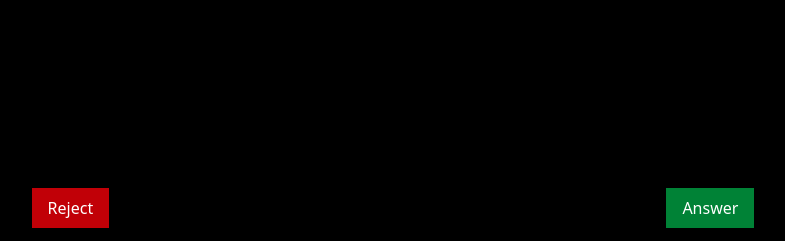
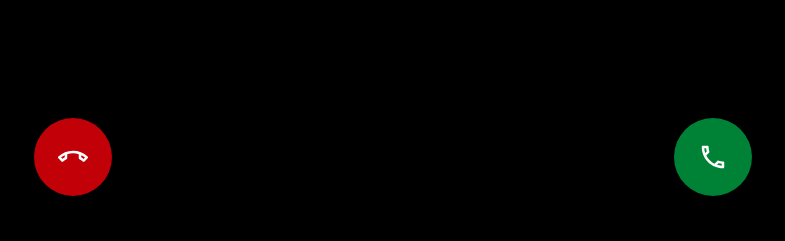
Before and after one commit to turtledev65/Brainrot-Caller, a React (Vite) app: page / in a window 1280 px wide. Shown: the part 556-797 px from the top of the page, without its empty margins (247-1032 px from the left). Built offline with nearby package versions, Linux system fonts and the light colour scheme.

Commit message:
Use icons for the ansswer and reject buttons and change the padding

```diff
--- a/src/components/call.tsx
+++ b/src/components/call.tsx
@@ -1,3 +1,8 @@
+import {
+  MdOutlineCall as CallAnswerIcon,
+  MdOutlineCallEnd as CallEndIcon,
+} from "react-icons/md";
+
 type Props = {
   isCalling: boolean;
   onRejectCall?: () => void;
@@ -25,12 +30,18 @@
         )}
         <p className="text-3xl">{callerName}</p>
       </div>
-      <div className="flex justify-around py-4">
-        <button onClick={onRejectCall} className="bg-red-700 px-4 py-2">
-          Reject
+      <div className="flex justify-around py-12">
+        <button
+          onClick={onRejectCall}
+          className="bg-red-700 cursor-pointer hover:bg-red-800 p-6 text-3xl rounded-full"
+        >
+          <CallEndIcon />
         </button>
-        <button onClick={onAnswerCall} className="bg-green-700 px-4 py-2">
-          Answer
+        <button
+          onClick={onAnswerCall}
+          className="bg-green-700 cursor-pointer hover:bg-green-800 p-6 text-3xl rounded-full"
+        >
+          <CallAnswerIcon />
         </button>
       </div>
     </div>
```
